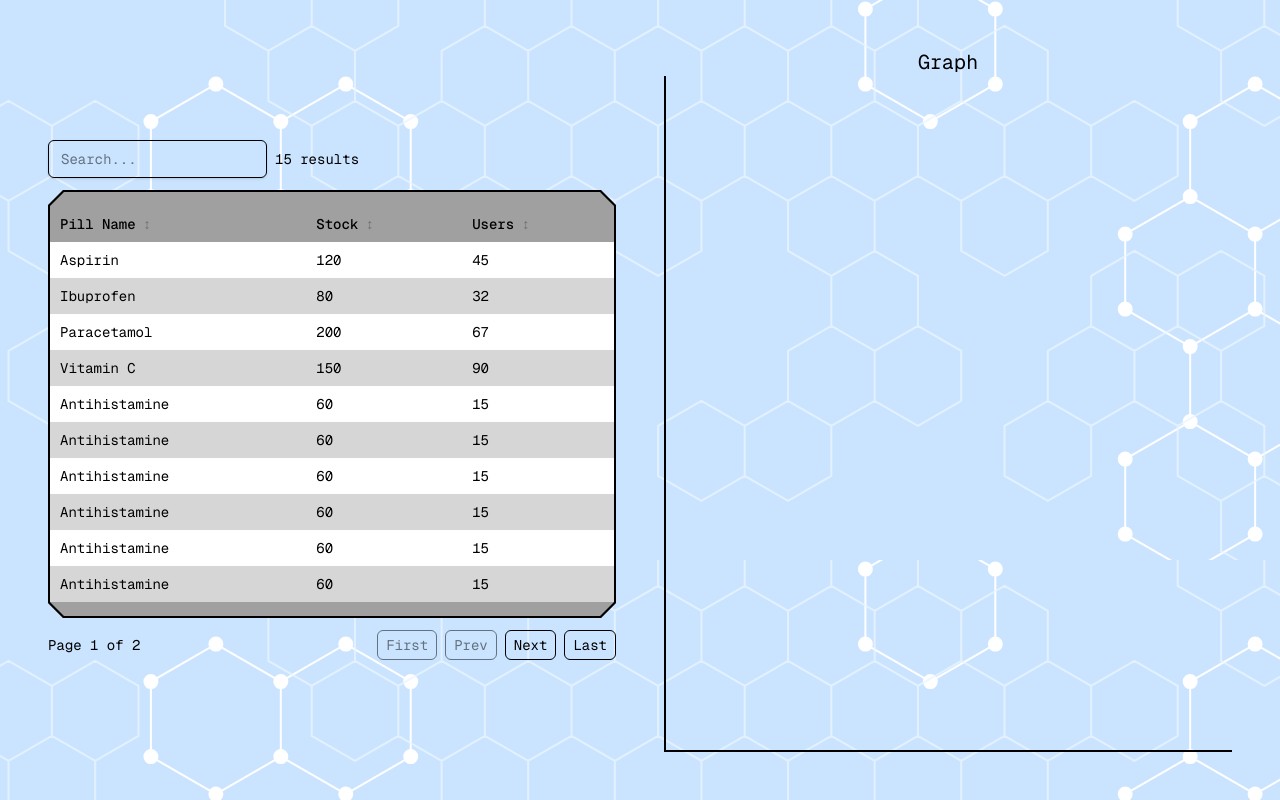
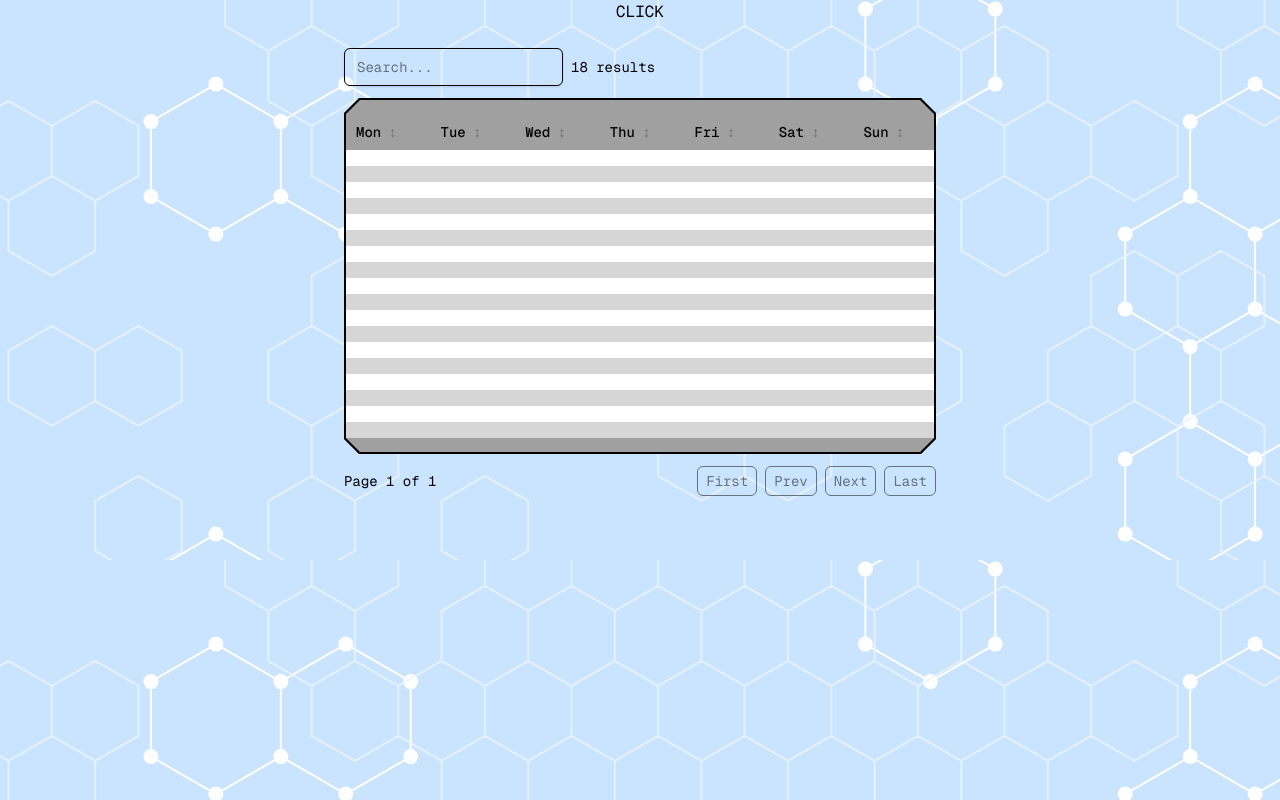
Before and after one commit to BryanYeeee/HTV, a Next.js app in the folder frontend/: page /home in a window 1280 px wide. Built offline with nearby package versions, Linux system fonts and the light colour scheme.

Commit message:
client port start and switcher element

```diff
--- a/frontend/package.json
+++ b/frontend/package.json
@@ -10,6 +10,7 @@
   },
   "dependencies": {
     "augmented-ui": "^2.0.0",
+    "motion": "^12.23.22",
     "next": "15.5.4",
     "react": "19.1.0",
     "react-dom": "19.1.0"
--- a/frontend/src/app/home/page.js
+++ b/frontend/src/app/home/page.js
@@ -1,9 +1,10 @@
+import ClientPort from '@/portals/clientPort'
 import PharmPort from '@/portals/pharmPort'
 
 const Home = () => {
   return (
     <>
-      <PharmPort />
+      <ClientPort />
     </>
   )
 }
--- a/frontend/src/components/Table.js
+++ b/frontend/src/components/Table.js
@@ -6,7 +6,6 @@ import HeartMonitorButton from '@/components/heartButton'
  * Example usage:
  *  <JsonTable data={users} initialPageSize={20} onRowClick={(r)=>console.log(r)} />
  */
-const numRows = 10
 
 export default function Table ({
   data = [],
@@ -15,6 +14,7 @@ export default function Table ({
   oddCol = 'fore2',
   hoverCol = 'accent1',
   className = '',
+  numRows = 10,
   onRowClick
 }) {
   const inferredColumns = useMemo(() => {
--- /dev/null
+++ b/frontend/src/components/switcher.js
@@ -0,0 +1,49 @@
+import { useRef, useEffect } from 'react'
+import { motion, AnimatePresence } from 'motion/react'
+
+export default function Switcher ({ children, activeIndex, axis = 'y', className='' }) {
+  const prevIndex = useRef(activeIndex)
+  const isFirstMount = useRef(true)
+
+  useEffect(() => {
+    prevIndex.current = activeIndex
+    isFirstMount.current = false
+  }, [activeIndex])
+
+  const slide = (dir, type) =>
+    type === 'enter'
+      ? dir > 0
+        ? `calc(100% + 3rem)`
+        : `calc(-100% - 3rem)`
+      : dir > 0
+      ? `calc(-100% - 3rem)`
+      : `calc(100% + 3rem)`
+
+  const variants = {
+    enter: dir => ({ [axis]: slide(dir, 'enter'), opacity: 0 }),
+    active: { [axis]: 0, opacity: 1 },
+    exit: dir => ({ [axis]: slide(dir, 'exit'), opacity: 0 })
+  }
+
+  return (
+    <div className={`relative h-full ${className}`}>
+      <AnimatePresence
+        mode='popLayout'
+        custom={activeIndex - prevIndex.current}
+      >
+        <motion.div
+          key={activeIndex}
+          custom={activeIndex - prevIndex.current}
+          variants={variants}
+          initial={isFirstMount.current ? false : 'enter'}
+          animate='active'
+          exit='exit'
+          transition={{ duration: 0.6, ease: 'circInOut' }}
+          className='absolute size-full'
+        >
+          {children[activeIndex]}
+        </motion.div>
+      </AnimatePresence>
+    </div>
+  )
+}
--- a/frontend/src/portals/clientPort.js
+++ b/frontend/src/portals/clientPort.js
@@ -1,7 +1,65 @@
+'use client'
+import { useState } from 'react'
+import Table from '@/components/Table'
+import Graph from '@/components/graph'
+
+const tempData = [
+  {
+    pillName: 'Aspirin',
+    remain: 120,
+    dates: []
+  },
+  {
+    pillName: 'B',
+    remain: 120,
+    dates: []
+  },
+  {
+    pillName: 'C',
+    remain: 120,
+    dates: []
+  }
+]
+import HeartMonitorButton from '@/components/heartButton'
+import Switcher from '@/components/switcher'
+
 const ClientPort = () => {
-    return ( <div>
+  const [leftIndex, setLeftIndex] = useState(0)
+  const timeData = [
+    { mon: '', tue: '', wed: '', thu: '', fri: '', sat: '', sun: '' },
+    { mon: '', tue: '', wed: '', thu: '', fri: '', sat: '', sun: '' },
+    { mon: '', tue: '', wed: '', thu: '', fri: '', sat: '', sun: '' },
+    { mon: '', tue: '', wed: '', thu: '', fri: '', sat: '', sun: '' },
+    { mon: '', tue: '', wed: '', thu: '', fri: '', sat: '', sun: '' },
+    { mon: '', tue: '', wed: '', thu: '', fri: '', sat: '', sun: '' },
+    { mon: '', tue: '', wed: '', thu: '', fri: '', sat: '', sun: '' },
+    { mon: '', tue: '', wed: '', thu: '', fri: '', sat: '', sun: '' },
+    { mon: '', tue: '', wed: '', thu: '', fri: '', sat: '', sun: '' },
+    { mon: '', tue: '', wed: '', thu: '', fri: '', sat: '', sun: '' },
+    { mon: '', tue: '', wed: '', thu: '', fri: '', sat: '', sun: '' },
+    { mon: '', tue: '', wed: '', thu: '', fri: '', sat: '', sun: '' },
+    { mon: '', tue: '', wed: '', thu: '', fri: '', sat: '', sun: '' },
+    { mon: '', tue: '', wed: '', thu: '', fri: '', sat: '', sun: '' },
+    { mon: '', tue: '', wed: '', thu: '', fri: '', sat: '', sun: '' },
+    { mon: '', tue: '', wed: '', thu: '', fri: '', sat: '', sun: '' },
+    { mon: '', tue: '', wed: '', thu: '', fri: '', sat: '', sun: '' },
+    { mon: '', tue: '', wed: '', thu: '', fri: '', sat: '', sun: '' }
+  ]
+  return (
+    <div className='bg flex justify-around items-center h-screen p-12 gap-12'>
+      <Switcher activeIndex={leftIndex} axis='y' className='w-1/2'>
+        {[
+          <Table data={timeData} numRows={18} className='h-full' />,
+          <Graph className='w-full h-full' />
+        ]}
+      </Switcher>
 
-    </div> );
+      {/* <Graph className='w-1/2 h-full' /> */}
+      <div className='absolute top-0'>
+        <div onClick={() => setLeftIndex((leftIndex + 1) % 2)}>CLICK</div>
+      </div>
+    </div>
+  )
 }
 
-export default ClientPort;
+export default ClientPort
--- a/frontend/src/portals/pharmPort.js
+++ b/frontend/src/portals/pharmPort.js
@@ -1,90 +1,105 @@
-import Table from "@/components/Table";
-import Graph from "@/components/graph";
+'use client'
+import { useState } from 'react'
+import Table from '@/components/Table'
+import Graph from '@/components/graph'
 
 const tempData = [
   {
-    "pillName": "Aspirin",
-    "stock": 120,
-    "users": 45
+    pillName: 'Aspirin',
+    stock: 120,
+    users: 45
   },
   {
-    "pillName": "Ibuprofen",
-    "stock": 80,
-    "users": 32
+    pillName: 'Ibuprofen',
+    stock: 80,
+    users: 32
   },
   {
-    "pillName": "Paracetamol",
-    "stock": 200,
-    "users": 67
+    pillName: 'Paracetamol',
+    stock: 200,
+    users: 67
   },
   {
-    "pillName": "Vitamin C",
-    "stock": 150,
-    "users": 90
+    pillName: 'Vitamin C',
+    stock: 150,
+    users: 90
   },
   {
-    "pillName": "Antihistamine",
-    "stock": 60,
-    "users": 15
+    pillName: 'Antihistamine',
+    stock: 60,
+    users: 15
   },
   {
-    "pillName": "Antihistamine",
-    "stock": 60,
-    "users": 15
+    pillName: 'Antihistamine',
+    stock: 60,
+    users: 15
   },
   {
-    "pillName": "Antihistamine",
-    "stock": 60,
-    "users": 15
+    pillName: 'Antihistamine',
+    stock: 60,
+    users: 15
   },
   {
-    "pillName": "Antihistamine",
-    "stock": 60,
-    "users": 15
+    pillName: 'Antihistamine',
+    stock: 60,
+    users: 15
   },
   {
-    "pillName": "Antihistamine",
-    "stock": 60,
-    "users": 15
+    pillName: 'Antihistamine',
+    stock: 60,
+    users: 15
   },
   {
-    "pillName": "Antihistamine",
-    "stock": 60,
-    "users": 15
+    pillName: 'Antihistamine',
+    stock: 60,
+    users: 15
   },
   {
-    "pillName": "Antihistamine",
-    "stock": 60,
-    "users": 15
+    pillName: 'Antihistamine',
+    stock: 60,
+    users: 15
   },
   {
-    "pillName": "Antihistamine",
-    "stock": 60,
-    "users": 15
+    pillName: 'Antihistamine',
+    stock: 60,
+    users: 15
   },
   {
-    "pillName": "Antihistamine",
-    "stock": 60,
-    "users": 15
+    pillName: 'Antihistamine',
+    stock: 60,
+    users: 15
   },
   {
-    "pillName": "Antihistamine",
-    "stock": 60,
-    "users": 15
+    pillName: 'Antihistamine',
+    stock: 60,
+    users: 15
   },
   {
-    "pillName": "Antihistamine",
-    "stock": 60,
-    "users": 15
+    pillName: 'Antihistamine',
+    stock: 60,
+    users: 15
   }
 ]
-import HeartMonitorButton from "@/components/heartButton";
+import HeartMonitorButton from '@/components/heartButton'
+import Switcher from '@/components/switcher'
 
 const PharmPort = () => {
-    return ( <div className="bg flex justify-around items-center h-screen p-12 gap-12">
-        <Table data={tempData}  className='w-1/2'/>
-        <Graph className="w-1/2 h-full" />
-    </div> );
+  const [leftIndex, setLeftIndex] = useState(0)
+  return (
+    <div className='bg flex justify-around items-center h-screen p-12 gap-12'>
+      <Switcher activeIndex={leftIndex} axis='y' className='w-1/2'>
+        {[
+          <Table data={tempData} className='h-full' />,
+          <Graph className='w-full h-full' />
+        ]}
+      </Switcher>
+
+      <Graph className='w-1/2 h-full' />
+      <div className='absolute top-0'>
+        <div onClick={() => setLeftIndex((leftIndex + 1) % 2)}>CLICK</div>
+      </div>
+    </div>
+  )
 }
 
-export default PharmPort;
+export default PharmPort
```
Also changed, not shown: 1 other file (tests, documents, lock files or other folders).
